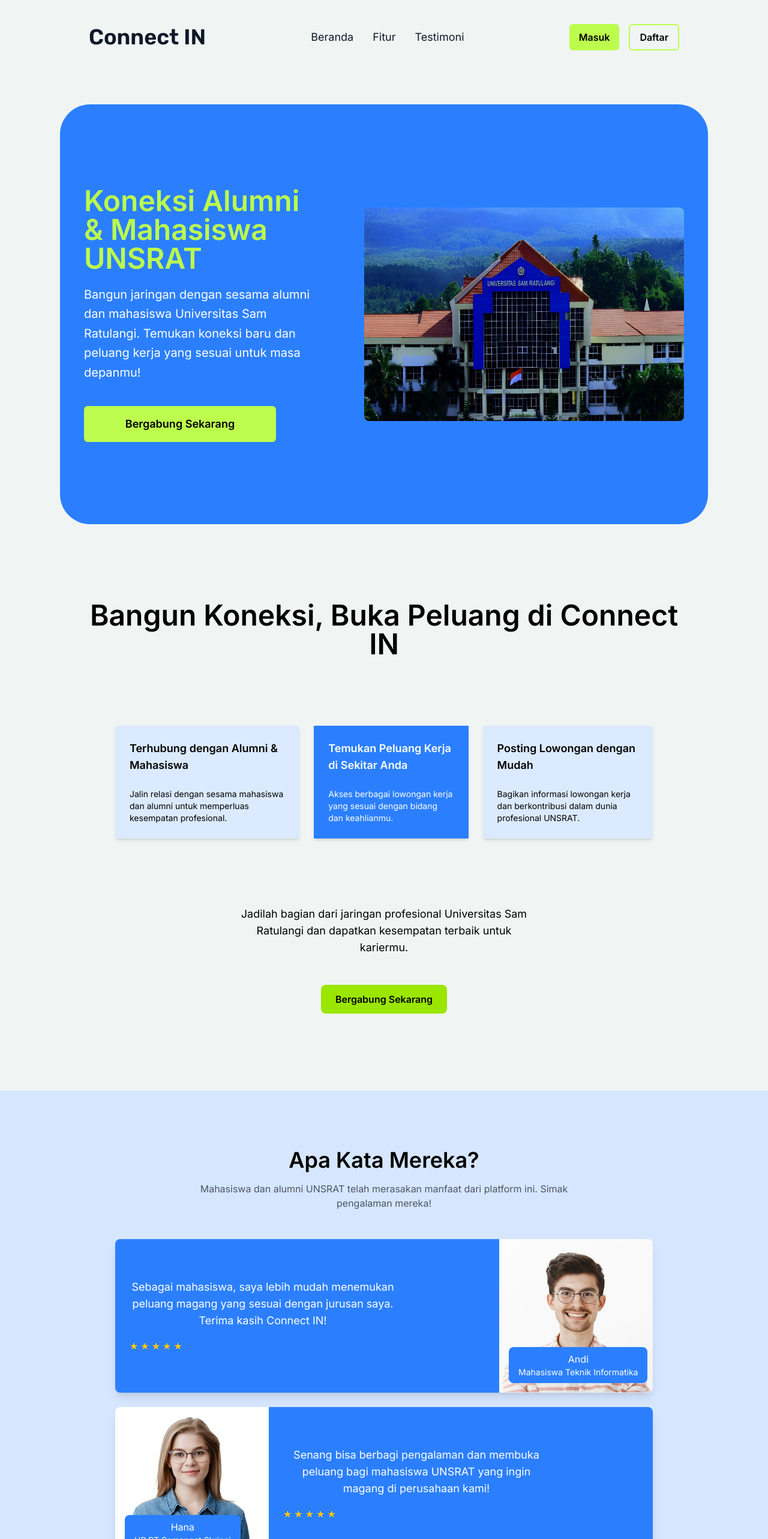
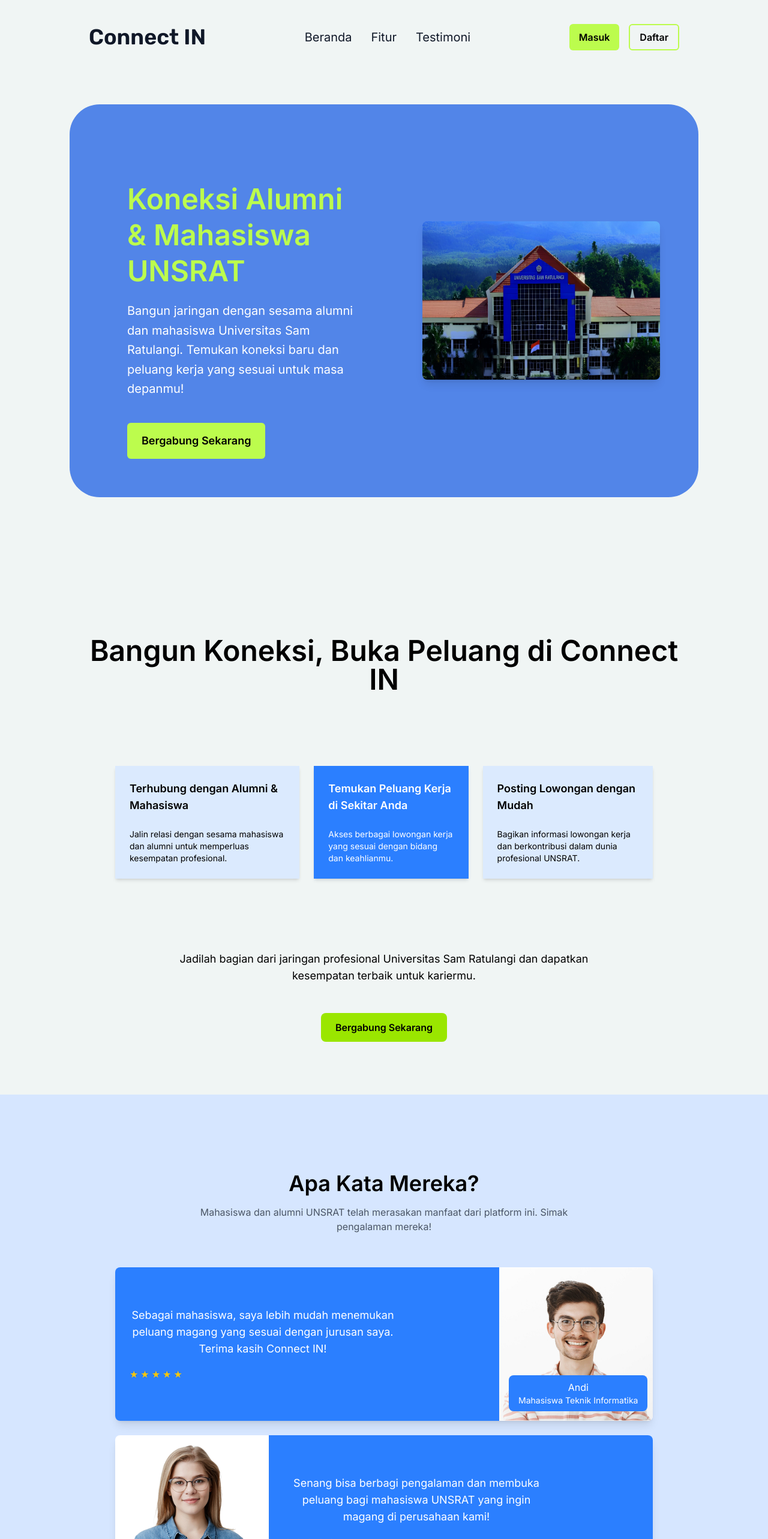
Before and after one commit to jennilaluyan/connect-in, a React (Vite) app: page / in a window 1280 px wide. Shown: the top 2566 px of the page at 60% size. Built offline with nearby package versions, Linux system fonts and the light colour scheme.

Commit message:
fix landing page responsive, add animation

```diff
--- a/src/components/landing-page/CallToAction.jsx
+++ b/src/components/landing-page/CallToAction.jsx
@@ -1,13 +1,47 @@
+import { useEffect, useRef } from "react";
+
 const CallToAction = () => {
+  const ctaRef = useRef(null);
+
+  useEffect(() => {
+    const observer = new IntersectionObserver(
+      (entries) => {
+        entries.forEach((entry) => {
+          if (entry.isIntersecting) {
+            entry.target.classList.add("cta-animate");
+            observer.unobserve(entry.target);
+          }
+        });
+      },
+      { threshold: 0.5 }
+    );
+
+    if (ctaRef.current) {
+      observer.observe(ctaRef.current);
+    }
+
+    return () => {
+      if (ctaRef.current) {
+        observer.unobserve(ctaRef.current);
+      }
+    };
+  }, []);
+
   return (
-    <div className="text-center">
-      <p className="mt-16 mb-12 text-lg w-1/2 mx-auto">
+    <div ref={ctaRef} className="cta text-center opacity-0 transform translate-y-10 transition-all duration-1000">
+      <p className="mt-16 mb-12 text-lg w-full sm:w-3/4 mx-auto">
         Jadilah bagian dari jaringan profesional Universitas Sam Ratulangi
         dan dapatkan kesempatan terbaik untuk kariermu.
       </p>
-      <button className="bg-lime-400 text-black font-bold py-3 px-6 rounded-lg hover:bg-lime-500 transition duration-300">
+      <button className="bg-lime-400 text-black font-bold py-3 px-6 rounded-lg hover:bg-lime-500 hover:scale-105 transition duration-300 transform">
         Bergabung Sekarang
       </button>
+      <style jsx>{`
+        .cta-animate {
+          opacity: 1;
+          transform: translateY(0);
+        }
+      `}</style>
     </div>
   );
 };
--- a/src/components/landing-page/FeatureCard.jsx
+++ b/src/components/landing-page/FeatureCard.jsx
@@ -1,13 +1,33 @@
-const FeatureCard = ({ title, description, isHighlighted }) => {
+import { useEffect, useRef } from "react";
+
+const FeatureCard = ({ title, description, isHighlighted, animationDelay = 0 }) => {
+  const cardRef = useRef(null);
+
+  useEffect(() => {
+    const card = cardRef.current;
+    if (card) {
+      setTimeout(() => {
+        card.classList.add("card-animate");
+      }, animationDelay);
+    }
+  }, [animationDelay]);
+
   return (
     <div
-      className={`p-6 shadow-md text-center ${
+      ref={cardRef}
+      className={`p-6 shadow-md text-center transform translate-y-8 opacity-0 transition-all duration-700 hover:scale-105 ${
         isHighlighted ? "bg-blue-500 text-white" : "bg-blue-100"
       }`}
     >
       <h3 className={`text-left text-lg font-bold mb-6`}>{title}</h3>
       <p className="text-left text-sm">{description}</p>
-  </div>
+      <style jsx>{`
+        .card-animate {
+          transform: translateY(0);
+          opacity: 1;
+        }
+      `}</style>
+    </div>
   );
 };
 
--- a/src/components/landing-page/FeaturesSection.jsx
+++ b/src/components/landing-page/FeaturesSection.jsx
@@ -4,11 +4,8 @@
 
 const FeaturesSection = () => {
   return (
-    <section className="p-8 text-center my-24">
-      {/* <HeadingBangunKoneksi /> */}
-      <h2 className="text-2x1 sm:text-3xl md:text-4xl lg:text-5xl font-bold mb-4 sm:mb-6">
-          Bangun Koneksi, Buka Peluang di Connect IN
-        </h2>
+    <section id="feature-section" className="features p-8 text-center my-24">
+      <HeadingBangunKoneksi />
       <div className="flex flex-col md:flex-row justify-center gap-6 max-w-4xl mx-auto my-28">
         <FeatureCard
           title="Terhubung dengan Alumni & Mahasiswa"
--- a/src/components/landing-page/HeadingBangunKoneksi.jsx
+++ b/src/components/landing-page/HeadingBangunKoneksi.jsx
@@ -1,13 +1,30 @@
-import CallToAction from "./CallToAction";
+import { useEffect, useRef } from "react";
 
 const HeadingBangunKoneksi = () => {
+  const headingRef = useRef(null);
+
+  useEffect(() => {
+    const heading = headingRef.current;
+    if (heading) {
+      setTimeout(() => {
+        heading.classList.add("heading-animate");
+      }, 100);
+    }
+  }, []);
+
   return (
-      <section className="px-4 py-10 sm:px-8 text-center my-20 sm:my-24 mx-0">
-        <h2 className="text-2x1 sm:text-3xl md:text-4xl lg:text-5xl font-bold mb-12 sm:mb-6">
+    <h2
+      ref={headingRef}
+      className="text-2xl sm:text-4xl md:text-5xl font-bold mb-4 sm:mb-6 text-center opacity-0 transform translate-y-6 transition-all duration-1000"
+    >
       Bangun Koneksi, Buka Peluang di Connect IN
+      <style jsx>{`
+        .heading-animate {
+          opacity: 1;
+          transform: translateY(0);
+        }
+      `}</style>
     </h2>
-        <CallToAction />
-      </section>
   );
 };
 
--- a/src/components/landing-page/Hero.jsx
+++ b/src/components/landing-page/Hero.jsx
@@ -1,21 +1,58 @@
+import { useEffect } from 'react';
 import UNSRAT from "../../assets/UNSRAT.jpeg";
 
 const Hero = () => {
+  useEffect(() => {
+    // Add animation classes after component mounts
+    const heroContent = document.querySelector('.hero-content');
+    const heroImage = document.querySelector('.hero-image');
+    const heroButton = document.querySelector('.hero-button');
+
+    setTimeout(() => {
+      heroContent?.classList.add('animate-in');
+      setTimeout(() => {
+        heroImage?.classList.add('animate-in');
+        setTimeout(() => {
+          heroButton?.classList.add('animate-in');
+        }, 500);
+      }, 500);
+    }, 300);
+  }, []);
+
   return (
-    <section className=" mt-20 w-[600] h-[700px] flex flex-col md:flex-row items-center justify-between bg-blue-500 rounded-[50px] mt-10 p-10 gap-10 md:gap-16">
-      {/* Hero Content */}
-      <div className="text-center md:text-left max-w-2xl">
-        <h1 className="text-4xl md:text-5xl font-bold text-[#BCFC4D]">Koneksi Alumni & Mahasiswa UNSRAT</h1>
-        <p className="text-lg md:text-xl text-white mt-5 leading-relaxed">Bangun jaringan dengan sesama alumni dan mahasiswa Universitas Sam Ratulangi. Temukan koneksi baru dan peluang kerja yang sesuai untuk masa depanmu!</p>
+    <section className="container my-0 mx-auto px-4 py-10 md:py-20">
+      <div className="flex flex-col md:flex-row items-center justify-between bg-[#5285E8] rounded-3xl md:rounded-[50px] p-6 md:p-10 lg:p-24 gap-8 md:gap-16 overflow-hidden hero">
+        {/* Hero Content */}
+        <div className="text-center md:text-left w-full md:w-1/2 hero-content opacity-0 translate-y-8 transition-all duration-700">
+          <h1 className="text-3xl sm:text-4xl md:text-5xl font-bold text-[#BCFC4D] leading-tight">
+            Koneksi Alumni & Mahasiswa UNSRAT
+          </h1>
+          <p className="text-base sm:text-lg md:text-xl text-white mt-4 md:mt-5 leading-relaxed">
+            Bangun jaringan dengan sesama alumni dan mahasiswa Universitas Sam Ratulangi. Temukan koneksi baru dan peluang kerja yang sesuai untuk masa depanmu!
+          </p>
 
-        {/* Hero Button */}
-        <button className="mt-10 px-6 py-4 w-full md:w-80 bg-[#BCFC4D] text-black font-semibold text-lg rounded-md hover:bg-[#95CF32] transition duration-300">Bergabung Sekarang</button>
+          {/* Hero Button */}
+          <button className="hero-button mt-6 md:mt-10 px-4 sm:px-6 py-3 sm:py-4 w-full md:w-auto md:min-w-52 bg-[#BCFC4D] text-black font-semibold text-base sm:text-lg rounded-md hover:bg-[#95CF32] hover:scale-105 opacity-0 transition-all duration-500 transform">
+            Bergabung Sekarang
+          </button>
+        </div>
+
+        {/* Hero Image */}
+        <div className="w-full md:w-1/2 mt-8 md:mt-0 hero-image opacity-0 translate-x-8 transition-all duration-700">
+          <img
+            src={UNSRAT}
+            alt="Universitas Sam Ratulangi"
+            className="w-full h-auto rounded-lg shadow-lg object-cover hover:shadow-2xl transition-shadow duration-300"
+          />
+        </div>
       </div>
 
-      {/* Hero Image */}
-      <div className="w-[500] h-[500]">
-        <img src={UNSRAT} alt="Universitas Sam Ratulangi" className="w-full h-auto rounded-lg" />
-      </div>
+      <style jsx>{`
+        .animate-in {
+          opacity: 1;
+          transform: translate(0, 0);
+        }
+      `}</style>
     </section>
   );
 };
--- a/src/components/landing-page/LandingPage.jsx
+++ b/src/components/landing-page/LandingPage.jsx
@@ -2,7 +2,7 @@
 import Hero from './Hero';
 import FeaturesSection from './FeaturesSection';
 import TestimonialsSection from './TestimonialSection';
-import HeadingBangunKoneksi from './HeadingBangunKoneksi';
+import BangunKoneksi2 from './BangunKoneksi2';
 import Footer from './Footer';
 
 function LandingPage() {
@@ -12,7 +12,7 @@
             <Hero />
             <FeaturesSection />
             <TestimonialsSection />
-            <HeadingBangunKoneksi />
+            <BangunKoneksi2 />
             <Footer />
         </>
     )
--- a/src/components/landing-page/Navbar.jsx
+++ b/src/components/landing-page/Navbar.jsx
@@ -4,58 +4,89 @@
   const [isOpen, setIsOpen] = useState(false);
 
   return (
-    <nav>
-      <div className="max-w-7xl mx-auto px-6 sm:px-8 lg:px-12">
+    <nav className="transition-all duration-300 bg-transparent">
+      <div className="navbar max-w-7xl mx-auto px-6 sm:px-8 lg:px-12">
         <div className="flex justify-between items-center h-16">
-          {/* Logo */}
-          <div className="logo w-auto max-w-fit text-lg sm:text-xl md:text-2xl lg:text-3xl font-bold text-gray-900">Connect IN</div>
+          {/* Logo with animation */}
+          <div className="logo w-auto max-w-fit md:text-2xl lg:text-3xl font-bold text-gray-900 title-900px transition-all duration-300 hover:scale-105">
+            Connect IN
+          </div>
 
-          {/* Menu for Desktop */}
-          <div className="hidden md:flex space-x-8 text-lg font-medium">
-            <a href="/" className="text-gray-900 hover:text-gray-600 transition">
+          {/* Menu for Desktop - with animations */}
+          <div className="hidden md:flex md:space-x-4 md:text-lg lg:space-x-8 text-base lg:text-xl space-x-8 font-medium nav-900px">
+            <a href="/" className="text-gray-900 hover:text-gray-600 transition-all duration-300 hover:-translate-y-1 relative after:absolute after:bottom-0 after:left-0 after:w-0 after:h-0.5 after:bg-[#BCFC4D] after:transition-all after:duration-300 hover:after:w-full">
               Beranda
             </a>
-            <a href="/" className="text-gray-900 hover:text-gray-600 transition">
+            <a href="#feature-section" className="text-gray-900 hover:text-gray-600 transition-all duration-300 hover:-translate-y-1 relative after:absolute after:bottom-0 after:left-0 after:w-0 after:h-0.5 after:bg-[#BCFC4D] after:transition-all after:duration-300 hover:after:w-full">
               Fitur
             </a>
-            <a href="/" className="text-gray-900 hover:text-gray-600 transition">
+            <a href="#testimonials" className="text-gray-900 hover:text-gray-600 transition-all duration-300 hover:-translate-y-1 relative after:absolute after:bottom-0 after:left-0 after:w-0 after:h-0.5 after:bg-[#BCFC4D] after:transition-all after:duration-300 hover:after:w-full">
               Testimoni
             </a>
           </div>
 
-          {/* Buttons for Desktop */}
-          <div className="hidden md:flex space-x-4">
-            <button className="px-4 py-2 bg-[#BCFC4D] text-black font-semibold rounded-md hover:bg-[#95CF32] transition">Masuk</button>
-            <button className="px-4 py-2 border-2 border-[#BCFC4D] text-black font-semibold rounded-md hover:bg-[#BCFC4D] transition">Daftar</button>
+          {/* Buttons for Desktop - with animations */}
+          <div className="hidden md:flex space-x-4 md:space-x-2 lg:space-x-4">
+            <button className="px-4 py-2 md:px-3 md:py-1 lg:px-4 lg:py-2 bg-[#BCFC4D] text-black font-semibold rounded-md hover:bg-[#95CF32] transition-all duration-300 hover:shadow-lg hover:-translate-y-1">
+              Masuk
+            </button>
+            <button className="px-4 py-2 md:px-3 md:py-1 lg:px-4 lg:py-2 border-2 border-[#BCFC4D] text-black font-semibold rounded-md hover:bg-[#BCFC4D] transition-all duration-300 hover:shadow-lg hover:-translate-y-1">
+              Daftar
+            </button>
           </div>
 
-          {/* Hamburger Menu Button */}
-          <button onClick={() => setIsOpen(!isOpen)} className="md:hidden focus:outline-none">
+          {/* Hamburger Menu Button with animation */}
+          <button
+            onClick={() => setIsOpen(!isOpen)}
+            className="md:hidden focus:outline-none transition-transform duration-300 hover:scale-110"
+          >
             <svg className="w-8 h-8 text-gray-900" xmlns="http://www.w3.org/2000/svg" fill="none" viewBox="0 0 24 24" stroke="currentColor">
-              {isOpen ? <path strokeLinecap="round" strokeLinejoin="round" strokeWidth="2" d="M6 18L18 6M6 6l12 12" /> : <path strokeLinecap="round" strokeLinejoin="round" strokeWidth="2" d="M4 6h16M4 12h16M4 18h16" />}
+              {isOpen ? (
+                <path
+                  strokeLinecap="round"
+                  strokeLinejoin="round"
+                  strokeWidth="2"
+                  d="M6 18L18 6M6 6l12 12"
+                  className="transition-all duration-300"
+                />
+              ) : (
+                <path
+                  strokeLinecap="round"
+                  strokeLinejoin="round"
+                  strokeWidth="2"
+                  d="M4 6h16M4 12h16M4 18h16"
+                  className="transition-all duration-300"
+                />
+              )}
             </svg>
           </button>
         </div>
       </div>
 
-      {/* Mobile Menu */}
-      {isOpen && (
-        <div>
-          <a href="/" className="block px-6 py-3 text-gray-900 hover:bg-gray-100 transition">
+      {/* Mobile Menu with slide down animation */}
+      <div
+        className={`md:hidden overflow-hidden transition-all duration-300 ease-in-out ${
+          isOpen ? "max-h-64 opacity-100" : "max-h-0 opacity-0"
+        }`}
+      >
+        <a href="/" className="block px-6 py-3 text-gray-900 hover:bg-gray-100 transition-all duration-300 hover:pl-8">
           Beranda
         </a>
-          <a href="/" className="block px-6 py-3 text-gray-900 hover:bg-gray-100 transition">
+        <a href="#features" className="block px-6 py-3 text-gray-900 hover:bg-gray-100 transition-all duration-300 hover:pl-8">
           Fitur
         </a>
-          <a href="/" className="block px-6 py-3 text-gray-900 hover:bg-gray-100 transition">
+        <a href="#testimonials" className="block px-6 py-3 text-gray-900 hover:bg-gray-100 transition-all duration-300 hover:pl-8">
           Testimoni
         </a>
         <div className="px-6 py-3 space-y-2">
-            <button className="w-full py-2 bg-[#BCFC4D] text-black font-semibold rounded-md hover:bg-[#95CF32] transition">Masuk</button>
-            <button className="w-full py-2 border-2 border-[#BCFC4D] text-black font-semibold rounded-md hover:bg-[#BCFC4D] transition">Daftar</button>
+          <button className="w-full py-2 bg-[#BCFC4D] text-black font-semibold rounded-md hover:bg-[#95CF32] transition-all duration-300 hover:shadow-md">
+            Masuk
+          </button>
+          <button className="w-full py-2 border-2 border-[#BCFC4D] text-black font-semibold rounded-md hover:bg-[#BCFC4D] transition-all duration-300 hover:shadow-md">
+            Daftar
+          </button>
         </div>
       </div>
-      )}
     </nav>
   );
 };
--- a/src/components/landing-page/TestimonialCard.jsx
+++ b/src/components/landing-page/TestimonialCard.jsx
@@ -1,6 +1,39 @@
-const TestimonialCard = ({ image, name, role, text, imageRight = false }) => {
+import { useEffect, useRef } from "react";
+
+const TestimonialCard = ({ image, name, role, text, imageRight = false, delay = 0 }) => {
+  const cardRef = useRef(null);
+
+  useEffect(() => {
+    const observer = new IntersectionObserver(
+      (entries) => {
+        entries.forEach((entry) => {
+          if (entry.isIntersecting) {
+            setTimeout(() => {
+              entry.target.classList.add("card-animate");
+            }, delay);
+            observer.unobserve(entry.target);
+          }
+        });
+      },
+      { threshold: 0.1 }
+    );
+
+    if (cardRef.current) {
+      observer.observe(cardRef.current);
+    }
+
+    return () => {
+      if (cardRef.current) {
+        observer.unobserve(cardRef.current);
+      }
+    };
+  }, [delay]);
+
   return (
-      <div className="bg-white rounded-lg overflow-hidden shadow-lg">
+    <div
+      ref={cardRef}
+      className="bg-white rounded-lg overflow-hidden shadow-lg opacity-0 transform translate-y-10 transition-all duration-700 hover:shadow-xl"
+    >
       {/* Mobile layout - always image on top, text below */}
       <div className="block md:hidden">
         <div className="relative w-full md:h-80 lg:h-64">
@@ -40,7 +73,7 @@
           <p className="text-lg mb-4">{text}</p>
           <div className="flex items-center gap-1">
             {Array(5).fill().map((_, i) => (
-                <span key={i} className="text-yellow-400">★</span>
+              <span key={i} className="text-yellow-400 animate-pulse">★</span>
             ))}
           </div>
         </div>
@@ -49,13 +82,13 @@
       {/* Desktop layout - alternating layout based on imageRight */}
       <div className="hidden md:flex flex-row items-stretch h-64">
         {!imageRight && (
-            <div className="w-64 h-full relative flex-shrink-0">
+          <div className="w-64 h-full relative flex-shrink-0 overflow-hidden">
             <img
               src={image}
               alt={name}
-                className="w-full h-full object-cover"
+              className="w-full h-full object-cover transition-transform duration-700 hover:scale-110"
             />
-              <div className="absolute bottom-4 left-4 bg-blue-500 text-white px-4 py-2 rounded-lg">
+            <div className="absolute bottom-4 left-4 bg-blue-500 text-white px-4 py-2 rounded-lg transform transition-transform duration-300 hover:translate-y-1">
               <div className="font-medium">{name}</div>
               <div className="text-sm">{role}</div>
             </div>
@@ -66,19 +99,19 @@
           <p className="text-lg mb-4 w-3/4">{text}</p>
           <div className="flex items-center gap-1">
             {Array(5).fill().map((_, i) => (
-                <span key={i} className="text-yellow-400">★</span>
+              <span key={i} className="text-yellow-400 animate-pulse">★</span>
             ))}
           </div>
         </div>
 
         {imageRight && (
-            <div className="w-64 h-full relative flex-shrink-0">
+          <div className="w-64 h-full relative flex-shrink-0 overflow-hidden">
             <img
               src={image}
               alt={name}
-                className="w-full h-full object-cover"
+              className="w-full h-full object-cover transition-transform duration-700 hover:scale-110"
             />
-              <div className="absolute bottom-4 left-4 bg-blue-500 text-white px-4 py-2 rounded-lg">
+            <div className="absolute bottom-4 left-4 bg-blue-500 text-white px-4 py-2 rounded-lg transform transition-transform duration-300 hover:translate-y-1">
               <div className="font-medium">{name}</div>
               <div className="text-sm">{role}</div>
             </div>
@@ -116,6 +149,10 @@
             padding: 1rem !important;
           }
         }
+        .card-animate {
+          opacity: 1;
+          transform: translateY(0);
+        }
       `}</style>
     </div>
   );
--- a/src/components/landing-page/TestimonialSection.jsx
+++ b/src/components/landing-page/TestimonialSection.jsx
@@ -1,9 +1,49 @@
+import { useEffect, useRef } from "react";
 import TestimonialCard from "./TestimonialCard";
 import Andi from "../../assets/Andi.png";
 import Hana from "../../assets/Hana.png";
 import Taylor from "../../assets/Taylor.png";
 
 const TestimonialsSection = () => {
+  const sectionRef = useRef(null);
+  const headingRef = useRef(null);
+  const descriptionRef = useRef(null);
+
+  useEffect(() => {
+    const observer = new IntersectionObserver(
+      (entries) => {
+        entries.forEach((entry) => {
+          if (entry.isIntersecting) {
+            // Animate heading first
+            if (headingRef.current) {
+              headingRef.current.classList.add("animate-fade-in");
+            }
+
+            // Then animate description
+            setTimeout(() => {
+              if (descriptionRef.current) {
+                descriptionRef.current.classList.add("animate-fade-in");
+              }
+            }, 300);
+
+            observer.unobserve(entry.target);
+          }
+        });
+      },
+      { threshold: 0.1 }
+    );
+
+    if (sectionRef.current) {
+      observer.observe(sectionRef.current);
+    }
+
+    return () => {
+      if (sectionRef.current) {
+        observer.unobserve(sectionRef.current);
+      }
+    };
+  }, []);
+
   const testimonials = [
     {
       image: Andi,
@@ -11,6 +51,7 @@
       role: "Mahasiswa Teknik Informatika",
       text: "Sebagai mahasiswa, saya lebih mudah menemukan peluang magang yang sesuai dengan jurusan saya. Terima kasih Connect IN!",
       imageRight: true,
+      delay: 0,
     },
     {
       image: Hana,
@@ -18,6 +59,7 @@
       role: "HR PT Semangat Skripsi",
       text: "Senang bisa berbagi pengalaman dan membuka peluang bagi mahasiswa UNSRAT yang ingin magang di perusahaan kami!",
       imageRight: false,
+      delay: 200,
     },
     {
       image: Taylor,
@@ -25,18 +67,40 @@
       role: "HR PT Skripsi Jaya Jaya",
       text: "Senang bisa berbagi pengalaman dan membuka peluang bagi mahasiswa UNSRAT yang ingin magang di perusahaan kami!",
       imageRight: true,
+      delay: 400,
     },
   ];
 
   return (
-    <section className="py-12 md:py-24 bg-[#D6E6FF] text-center px-16 md:px-12" id="testimonials">
-      <h2 className="text-3xl md:text-4xl font-bold mb-4">Apa Kata Mereka?</h2>
-      <p className="text-gray-600 mb-8 md:mb-12 max-w-2xl mx-auto">Mahasiswa dan alumni UNSRAT telah merasakan manfaat dari platform ini. Simak pengalaman mereka!</p>
+    <section
+      id="testimonials"
+      ref={sectionRef}
+      className="py-12 md:py-24 bg-[#D6E6FF] text-center px-16 md:px-12"
+    >
+      <h2
+        ref={headingRef}
+        className="text-3xl md:text-4xl font-bold mb-4 opacity-0 transform translate-y-8 transition-all duration-700"
+      >
+        Apa Kata Mereka?
+      </h2>
+      <p
+        ref={descriptionRef}
+        className="text-gray-600 mb-8 md:mb-12 max-w-2xl mx-auto opacity-0 transform translate-y-8 transition-all duration-700"
+      >
+        Mahasiswa dan alumni UNSRAT telah merasakan manfaat dari platform ini. Simak pengalaman mereka!
+      </p>
       <div className="flex flex-col gap-6 max-w-4xl mx-auto">
         {testimonials.map((testimonial, index) => (
           <TestimonialCard key={index} {...testimonial} />
         ))}
       </div>
+
+      <style jsx>{`
+        .animate-fade-in {
+          opacity: 1;
+          transform: translateY(0);
+        }
+      `}</style>
     </section>
   );
 };
```
Also changed, not shown: src/components/landing-page/BangunKoneksi2.jsx (added, +13 -0 lines), src/style.css (+33 -0 lines). Lines whose indentation alone changed are shown as unchanged.
